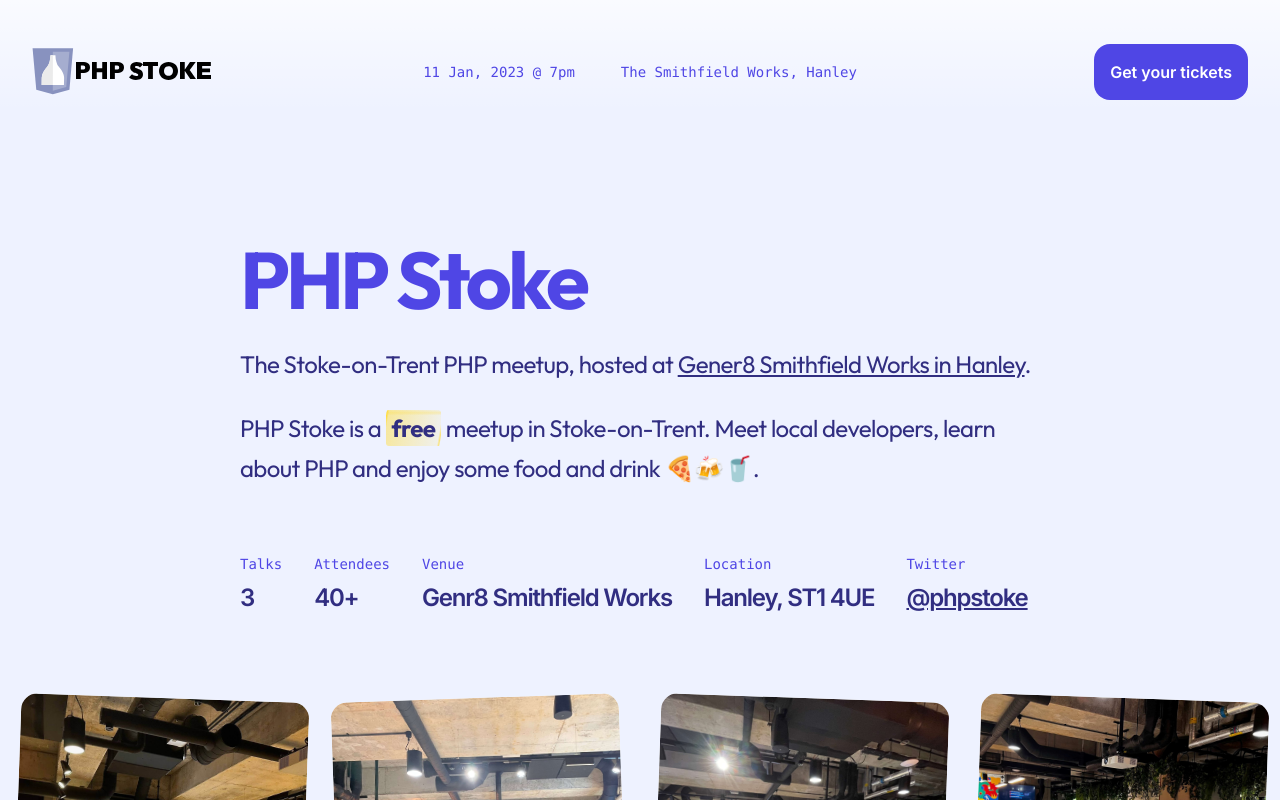
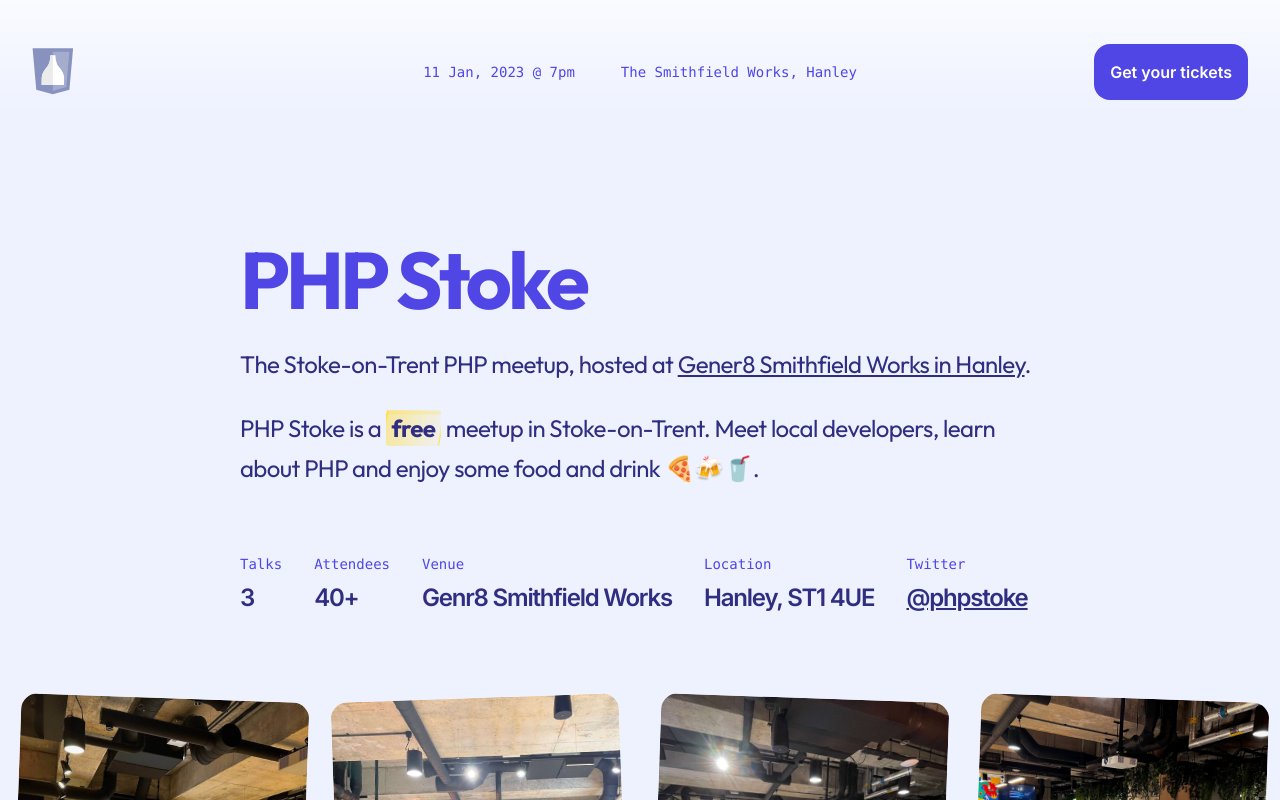
Before and after one commit to phpstoke/phpstoke.co.uk, a Next.js app: page / in a window 1280 px wide. Shown: the top 800 px of the page. Built offline with nearby package versions, Linux system fonts and the light colour scheme; some icons are missing.

Commit message:
Use icon on header

```diff
--- a/src/components/Header.jsx
+++ b/src/components/Header.jsx
@@ -1,14 +1,14 @@
 import { Button } from '@/components/Button'
 import { Container } from '@/components/Container'
 import { DiamondIcon } from '@/components/DiamondIcon'
-import { Logo } from '@/components/Logo'
+import { Icon } from '@/components/Icon'
 
 export function Header() {
   return (
     <header className="relative z-50 pb-11 lg:pt-11">
       <Container className="flex flex-wrap items-center justify-center sm:justify-between lg:flex-nowrap">
         <div className="mt-10 lg:mt-0 lg:grow lg:basis-0">
-          <Logo className="h-12 w-auto text-slate-900" />
+          <Icon className="h-12 w-auto text-slate-900" />
         </div>
         <div className="order-first -mx-4 flex flex-auto basis-full overflow-x-auto whitespace-nowrap border-b border-indigo-600/10 py-4 font-mono text-sm text-indigo-600 sm:-mx-6 lg:order-none lg:mx-0 lg:basis-auto lg:border-0 lg:py-0">
           <div className="mx-auto flex items-center gap-2 px-4 overflow-hidden sm:gap-4">
--- /dev/null
+++ b/src/components/Icon.jsx
@@ -0,0 +1,12 @@
+export function Icon(props) {
+  return (
+    <svg aria-hidden="true" {...props} width="182" height="46">
+      <g fill="none" fillRule="nonzero">
+        <path fill="#8892BF" d="M4.27 41.658.585.242h40.512l-3.685 41.393-16.604 4.607"/>
+        <path fill="#A5ADCF" d="M20.841 42.72V3.641h16.56l-3.16 35.333"/>
+        <path fill="#FFF" d="M26.452 18.227c-1.578-1.906-1.898-3.913-2.529-6.34-.2-.769-.487-4.688-.487-4.688h-4.941s-.259 3.465-.564 4.688c-.053.212-.114.635-.186 1.146-.475 1.955-1.032 3.767-2.364 5.36-2.84 3.398-5.441 6.74-5.637 11.21-.058 1.302-.066 7.45-.066 7.45h.006l22.315.03s.126-6.929.12-7.388c-.06-4.486-3.029-8.284-5.667-11.468Z"/>
+        <path fill="#EBEBEB" d="M20.899 7.199h-2.404s-.259 3.465-.564 4.688c-.053.212-.114.635-.186 1.146-.475 1.955-1.032 3.767-2.364 5.36-2.84 3.398-5.441 6.74-5.637 11.21-.058 1.302-.066 7.45-.066 7.45H20.84L20.9 7.198Z"/>
+      </g>
+    </svg>
+  )
+}
```
